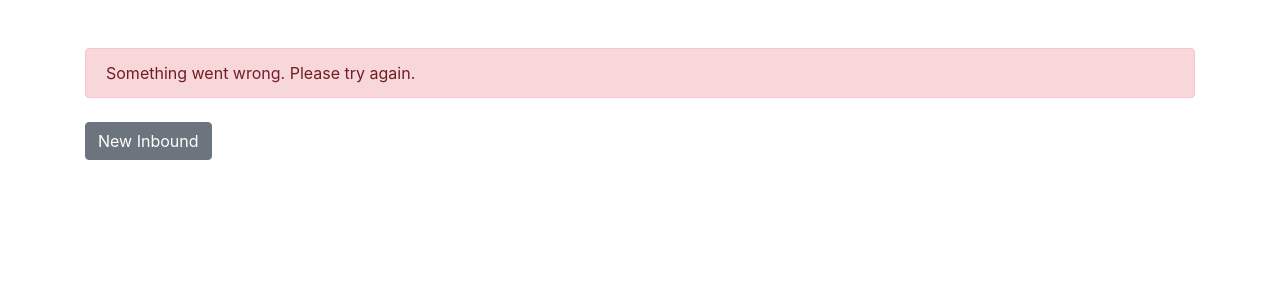
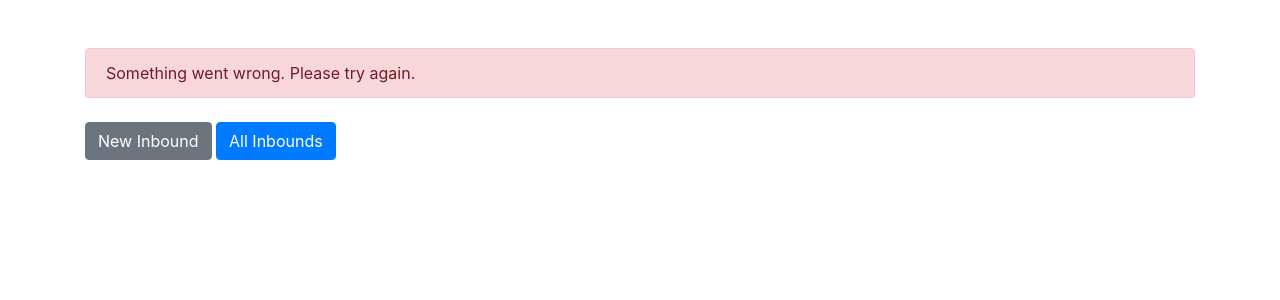
Before and after one commit to samousavian/vpn_manager, a Django app: template modifier/templates/modifier/inbound_added.html in a window 1280 px wide. Shown: the top 300 px of the page. Run offline with Django 3.2, Linux system fonts and the light colour scheme; the template is opened without the code that fills it, so the values that code supplies are empty; some libraries are stand-ins or nearby versions.

Commit message:
all and new buttom

```diff
--- a/modifier/templates/modifier/inbound_added.html
+++ b/modifier/templates/modifier/inbound_added.html
@@ -35,7 +35,7 @@
         </div>
         {% endif %}
         <a href="{% url 'add_inbound' %}" class="btn btn-secondary mt-2">New Inbound</a>
-
+        <a href="{% url 'all_inbounds' %}" class="btn btn-primary mt-2">All Inbounds</a>
 </div>
 
 <!-- Bootstrap JS, Popper.js, and jQuery -->
--- a/presenter/templates/presenter/all_inbounds.html
+++ b/presenter/templates/presenter/all_inbounds.html
@@ -2,6 +2,7 @@
 
 {% block content %}
     <div class="container">
+        <a href="{% url 'add_inbound' %}" class="btn btn-primary mt-2">اکانت جدید</a>
         <h1 class="text-right mt-4">اکانت‌های غیر فعال</h1>
         <table class="table table-striped table-responsive mt-3">
             <thead>
```
